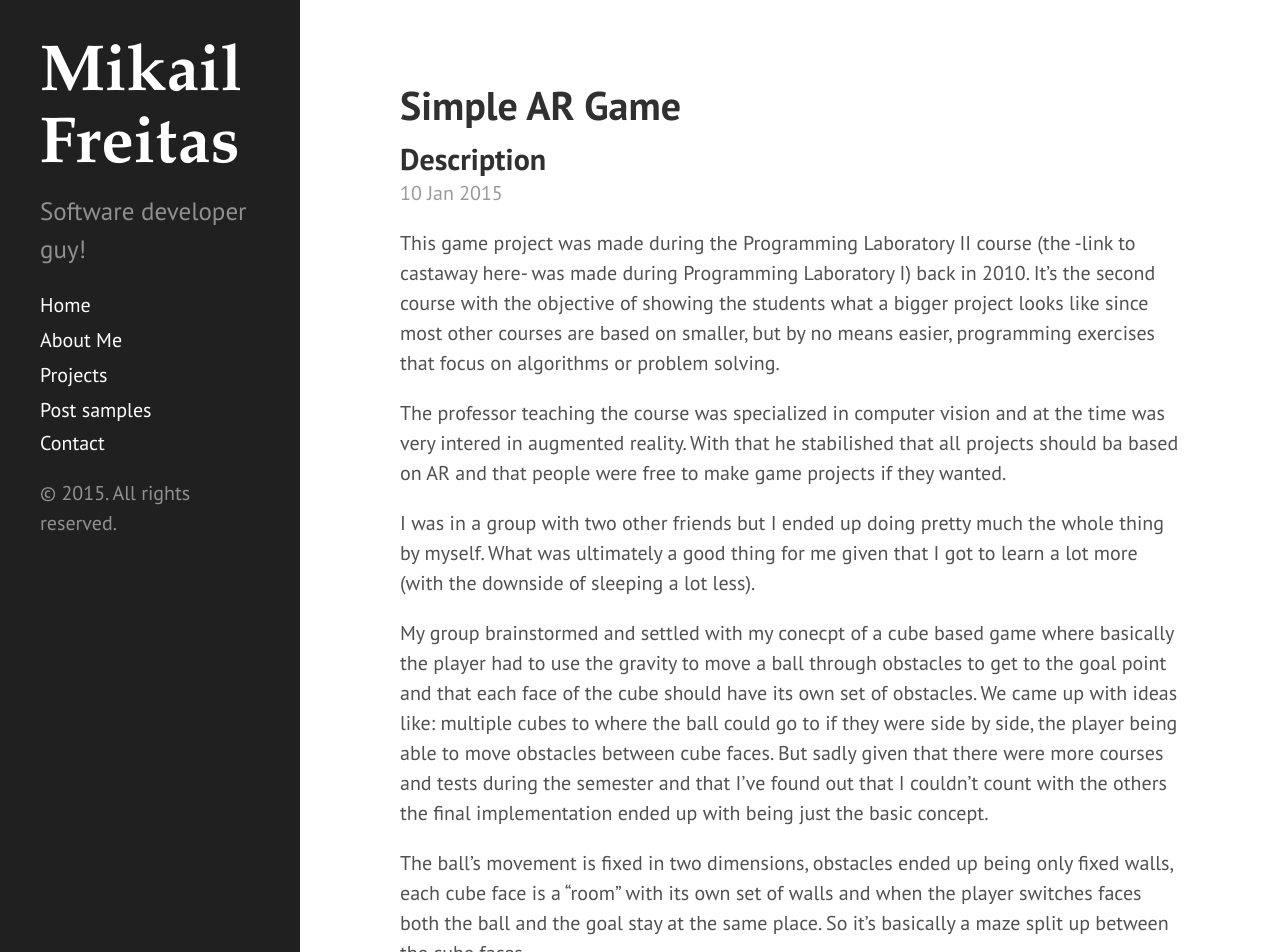
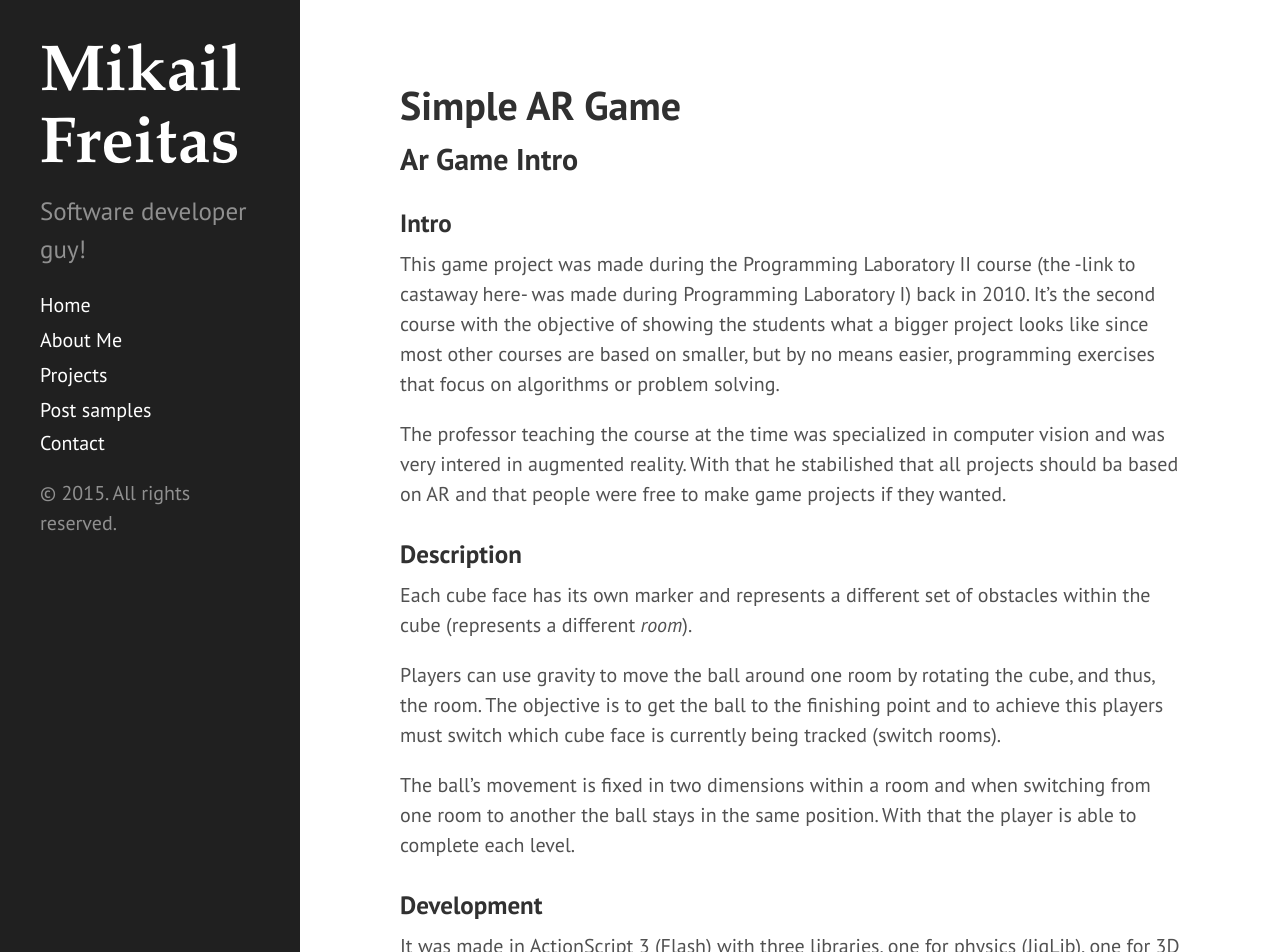
Before and after one commit to mikailcf/mikailcf.github.io, a Jekyll site: the page built from _posts/2015-01-10-ar-game-intro.md, in a window 1280 px wide and 1400 px high. Shown: the top 952 px of the window. Built offline with Jekyll 4.4.1, drawn with Linux system fonts in a browser that asks for light colours; Markdown is read by kramdown in place of the engine named in the settings; some of the changed text lies outside the part shown.

Commit message:
não mostra mais datas; bastante coisa do qube

```diff
--- a/_layouts/post.html
+++ b/_layouts/post.html
@@ -14,7 +14,7 @@ layout: default
     {% endif %}
   {% endfor %}
   <h2 class="post-title">{{ page.title }}</h2>
-  <span class="post-date">{{ page.date | date_to_string }}</span>
+  <!-- <span class="post-date">{{ page.date | date_to_string }}</span> -->
   {{ content }}
 </div>
 
--- a/_posts/2015-01-10-ar-game-intro.md
+++ b/_posts/2015-01-10-ar-game-intro.md
@@ -1,30 +1,46 @@
 ---
 layout: post
-title: Description
+title:
 super: ar_game
 ---
 
+### Intro
+
 This game project was made during the Programming Laboratory II course (the -link to castaway here- was made during Programming Laboratory I) back in 2010. It's the second course with the objective of showing the students what a bigger project looks like since most other courses are based on smaller, but by no means easier, programming exercises that focus on algorithms or problem solving.
 
-The professor teaching the course was specialized in computer vision and at the time was very intered in augmented reality. With that he stabilished that all projects should ba based on AR and that people were free to make game projects if they wanted.
+The professor teaching the course at the time was specialized in computer vision and was very intered in augmented reality. With that he stabilished that all projects should ba based on AR and that people were free to make game projects if they wanted.
 
-I was in a group with two other friends but I ended up doing pretty much the whole thing by myself. What was ultimately a good thing for me given that I got to learn a lot more (with the downside of sleeping a lot less).
+<!-- I was in a group with two other friends but I ended up doing pretty much the whole thing by myself. What was ultimately a good thing for me given that I got to learn a lot more (with the downside of sleeping a lot less). -->
 
-My group brainstormed and settled with my conecpt of a cube based game where basically the player had to use the gravity to move a ball through obstacles to get to the goal point and that each face of the cube should have its own set of obstacles. We came up with ideas like: multiple cubes to where the ball could go to if they were side by side, the player being able to move obstacles between cube faces. But sadly given that there were more courses and tests during the semester and that I've found out that I couldn't count with the others the final implementation ended up with being just the basic concept.
+<!-- My group brainstormed and settled with my conecpt of a cube based game where basically the player had to use the gravity to move a ball through obstacles to get to the goal point and that each face of the cube should have its own set of obstacles. We came up with ideas like: multiple cubes to where the ball could go to if they were side by side, the player being able to move obstacles between cube faces. But sadly given that there were more courses and tests during the semester and that I've found out that I couldn't count with the others the final implementation ended up with being just the basic concept. -->
 
-The ball's movement is fixed in two dimensions, obstacles ended up being only fixed walls, each cube face is a "room" with its own set of walls and when the player switches faces both the ball and the goal stay at the same place. So it's basically a maze split up between the cube faces.
+### Description
 
-### The Project
+Each cube face has its own marker and represents a different set of obstacles within the cube (represents a different _room_).
 
-It was made in ActionScript 3 (Flash) with two libraries, one for physics (JigLib) and another for 3D graphics (Papervision3D).
+Players can use gravity to move the ball around one room by rotating the cube, and thus, the room. The objective is to get the ball to the finishing point and to achieve this players must switch which cube face is currently being tracked (switch rooms).
 
-In the video below I show the first concept of a "hole" in AR. This might looks easy for someone with some computer graphics knowledge, but I had none at the time. This was my first 3D graphics program.
+The ball's movement is fixed in two dimensions within a room and when switching from one room to another the ball stays in the same position. With that the player is able to complete each level.
+
+### Development
+
+It was made in ActionScript 3 (Flash) with three libraries, one for physics (JigLib), one for 3D graphics (Papervision3D) and another for augmented reality (FLARManager).
+
+In the video below I show the first time I've managed to achieve a "hole" effect in AR. This might look easy for someone with some computer graphics knowledge, but I had none at the time. This was my first attempt at 3D graphics programming.
 
 <iframe width="640" height="380" src="http://www.youtube.com/embed/_bcb7aV6zTg" frameborder="0" allowfullscreen></iframe>
 
-That was acomplished by making a filter matrix that applied an "invisible" mask to the color green. So actually there's a whole cube with green walls that look invisible!
+That was achieved by making a filter matrix that applied an "invisible" mask to the color green. So that's actually a whole cube with green outside faces.
 
-https://www.youtube.com/watch?v=_bcb7aV6zTg     hole
+<iframe width="640" height="380" src="http://www.youtube.com/embed/l2Y8p3s_5k8" frameborder="0" allowfullscreen></iframe>
+<iframe width="640" height="380" src="http://www.youtube.com/embed/st9zMsYVs_E" frameborder="0" allowfullscreen></iframe>
+
+### "Final" version
+<iframe width="640" height="380" src="http://www.youtube.com/embed/T6PMxGAjBeE" frameborder="0" allowfullscreen></iframe>
+<iframe width="640" height="380" src="http://www.youtube.com/embed/sMptS2Nfar0" frameborder="0" allowfullscreen></iframe>
+<iframe width="640" height="380" src="http://www.youtube.com/embed/TPY2e6tHm_g" frameborder="0" allowfullscreen></iframe>
+
+<!-- https://www.youtube.com/watch?v=_bcb7aV6zTg     hole
 
 https://www.youtube.com/watch?v=l2Y8p3s_5k8     physics
 
@@ -32,8 +48,4 @@ https://www.youtube.com/watch?v=st9zMsYVs_E     shading and menu
 
 https://www.youtube.com/watch?v=T6PMxGAjBeE     qub 1 2
 https://www.youtube.com/watch?v=sMptS2Nfar0     qub 3 4
-https://www.youtube.com/watch?v=TPY2e6tHm_g     qub 5
-
-<iframe width="640" height="380" src="http://www.youtube.com/embed/T6PMxGAjBeE" frameborder="0" allowfullscreen></iframe>
-<iframe width="640" height="380" src="http://www.youtube.com/embed/sMptS2Nfar0" frameborder="0" allowfullscreen></iframe>
-<iframe width="640" height="380" src="http://www.youtube.com/embed/TPY2e6tHm_g" frameborder="0" allowfullscreen></iframe>
+https://www.youtube.com/watch?v=TPY2e6tHm_g     qub 5 -->
--- a/ar_game.html
+++ b/ar_game.html
@@ -14,7 +14,7 @@ type: ar_game
           </a>
         </h2>
 
-        <span class="post-date">{{ post.date | date_to_string }}</span>
+        <!-- <span class="post-date">{{ post.date | date_to_string }}</span> -->
 
         {{ post.content }}
       </div>
--- a/walker.html
+++ b/walker.html
@@ -14,7 +14,7 @@ type: walker
           </a>
         </h2>
 
-        <span class="post-date">{{ post.date | date_to_string }}</span>
+        <!-- <span class="post-date">{{ post.date | date_to_string }}</span> -->
 
         {{ post.content }}
       </div>
```
